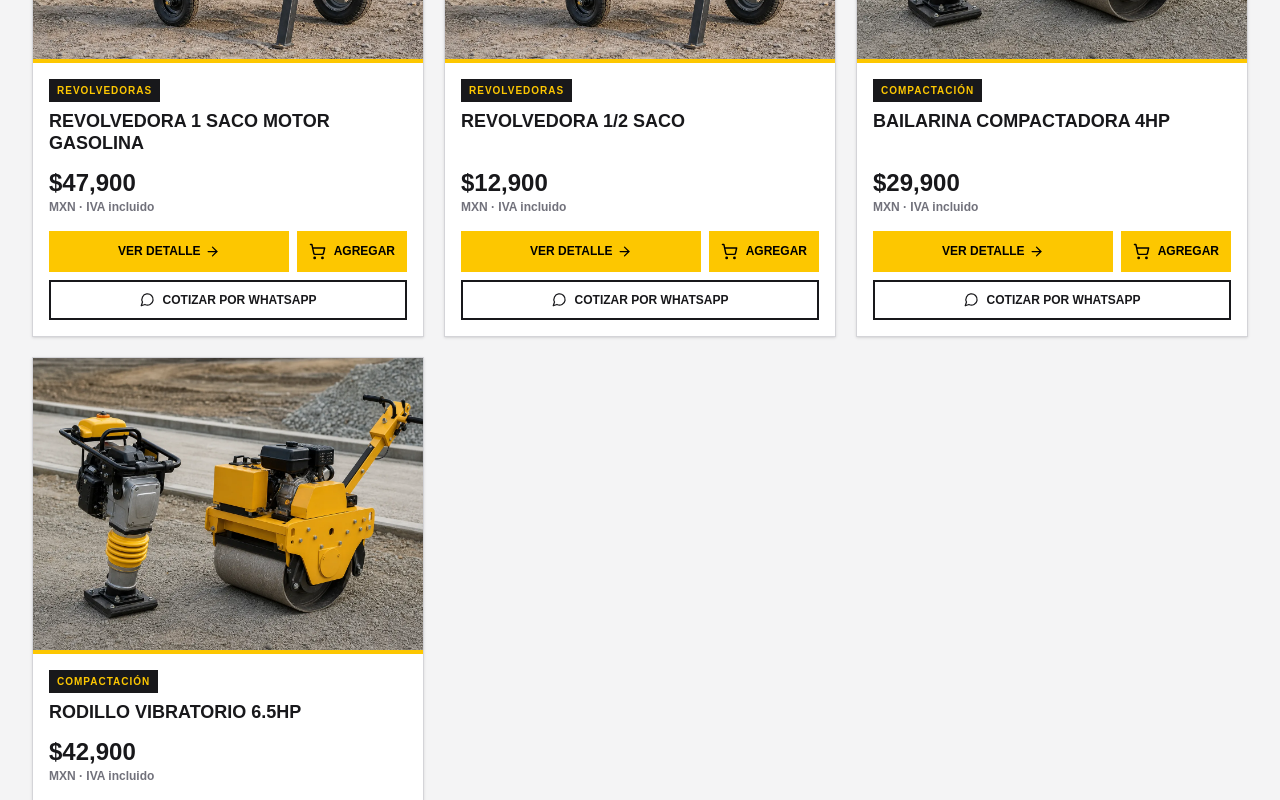
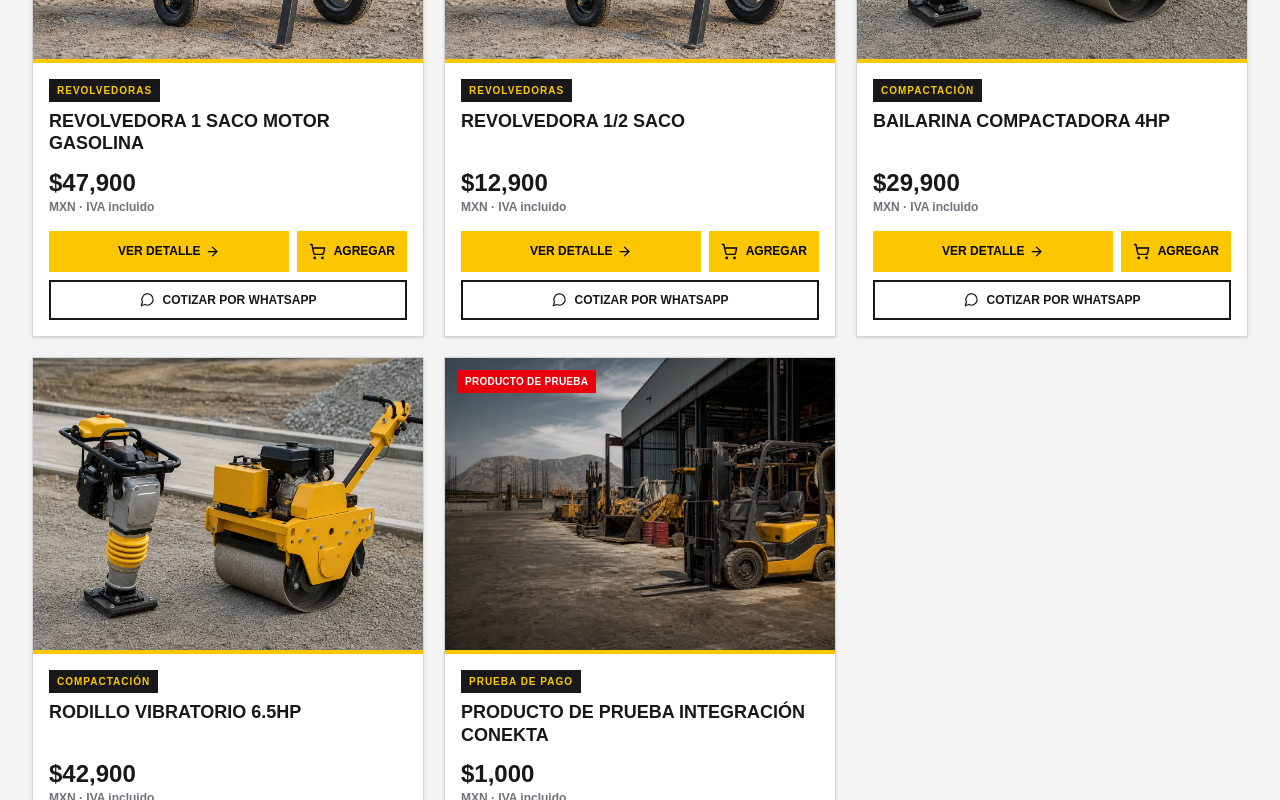
Before and after one commit to loyaltyos/maquinarias-marmolmx, a Next.js app: page /catalogo in a window 1280 px wide. Shown: the part 2000-2800 px from the top of the page. Built offline with nearby package versions, Linux system fonts and the light colour scheme; no server answers.

Commit message:
feat: add Conekta test product

```diff
--- a/app/catalogo/page.tsx
+++ b/app/catalogo/page.tsx
@@ -11,11 +11,22 @@ export default function CatalogPage() {
 
   const filteredProducts = useMemo(
     () =>
-      products.filter(
-        (product) =>
+      products.filter((product) => {
+        const normalizedQuery = query.toLowerCase();
+        const searchableText = [
+          product.name,
+          product.category,
+          product.description,
+          product.badge ?? "",
+        ]
+          .join(" ")
+          .toLowerCase();
+
+        return (
           (category === "Todos" || product.category === category) &&
-          product.name.toLowerCase().includes(query.toLowerCase()),
-      ),
+          searchableText.includes(normalizedQuery)
+        );
+      }),
     [category, query],
   );
 
--- a/app/page.tsx
+++ b/app/page.tsx
@@ -30,6 +30,11 @@ const categories = [
   ["Compactación", Wrench, "Preparación de terreno resistente"],
   ["Equipos para obra", Building2, "Soluciones listas para trabajar"],
 ] as const;
+
+const featuredProducts = [
+  ...products.slice(0, 6),
+  products.find((product) => product.slug === "producto-prueba-integracion-conekta"),
+].filter((product): product is NonNullable<typeof product> => Boolean(product));
 
 export default function Home() {
   return (
@@ -113,7 +118,7 @@ export default function Home() {
           <Link href="/catalogo" className="flex items-center gap-2 text-sm font-black uppercase text-red-600">Ver todo el catálogo <ArrowRight size={18} /></Link>
         </div>
         <div className="mt-9 grid gap-5 sm:grid-cols-2 lg:grid-cols-3">
-          {products.slice(0, 6).map((product) => <ProductCard key={product.id} product={product} />)}
+          {featuredProducts.map((product) => <ProductCard key={product.id} product={product} />)}
         </div>
       </section>
 
--- a/app/producto/[slug]/page.tsx
+++ b/app/producto/[slug]/page.tsx
@@ -28,6 +28,11 @@ export default async function ProductPage({ params }: { params: Promise<{ slug:
           </div>
           <div className="flex flex-col justify-center">
             <p className="text-xs font-black uppercase tracking-[0.22em] text-red-600">{product.category}</p>
+            {product.badge && (
+              <p className="mt-3 w-fit bg-red-600 px-3 py-2 text-xs font-black uppercase tracking-wide text-white">
+                {product.badge}
+              </p>
+            )}
             <h1 className="mt-3 text-4xl font-black uppercase leading-tight sm:text-5xl">{product.name}</h1>
             <p className="mt-5 text-3xl font-black">{formatPrice(product.price)}</p>
             <p className="text-xs font-bold text-zinc-500">MXN · IVA incluido</p>
--- a/data/products.ts
+++ b/data/products.ts
@@ -113,6 +113,17 @@ export const products: Product[] = [
       "Rodillo compactador para superficies, caminos, obra civil y preparación de terreno.",
     image: "/images/compactacion.webp",
   },
+  {
+    id: 11,
+    slug: "producto-prueba-integracion-conekta",
+    name: "Producto de prueba integración Conekta",
+    price: 1000,
+    category: "Prueba de pago",
+    description:
+      "Producto creado únicamente para pruebas de integración de pago. Este artículo permite validar el flujo de compra, checkout y confirmación de pedido en ambiente de pruebas.",
+    image: "/images/hero-industrial.webp",
+    badge: "Producto de prueba",
+  },
 ];
 
 export const categories = [
@@ -122,4 +133,5 @@ export const categories = [
   "Montacargas",
   "Revolvedoras",
   "Compactación",
+  "Prueba de pago",
 ];
```
